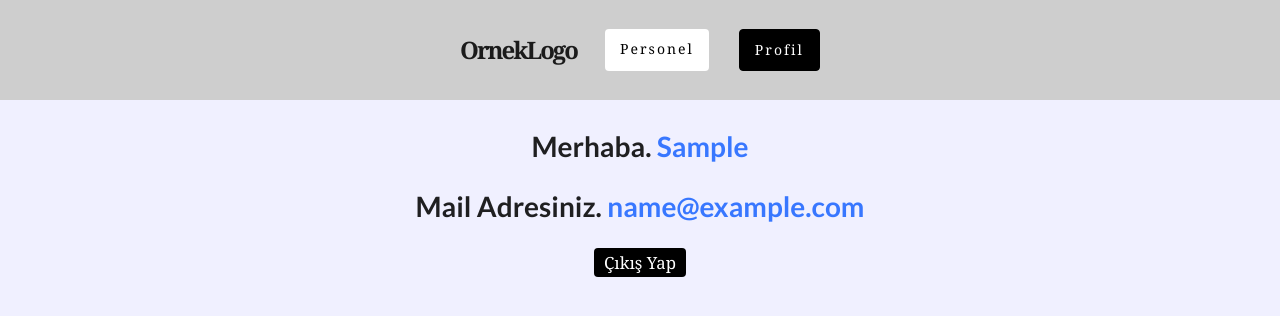
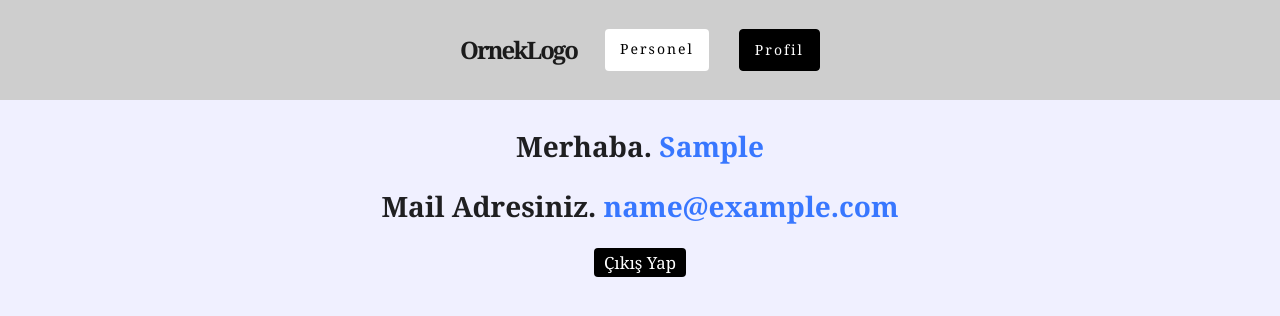
Before and after one commit to furkanpekercom/login-proje-kullanici-gorev, a React (Create React App) app: page /profil in a window 1280 px wide. Both pictures are taken after typing "Sample", "name@example.com", "Sample123" into the empty fields and a click on the button "Giriş". Shown: the top 316 px of the page. Built offline with nearby package versions, Linux system fonts and the light colour scheme.

Commit message:
Logout yazı tipi sorunu giderildi

```diff
--- a/src/Components/Logout.css
+++ b/src/Components/Logout.css
@@ -11,7 +11,12 @@
     padding: 2rem 0;
     display: block;
     text-align: center;
+    font-family: Cambria, Cochin, Georgia, Times, 'Times New Roman', serif;
 
+}
+
+.logout-sayfa > h1{
+    font-family: Cambria, Cochin, Georgia, Times, 'Times New Roman', serif;
 }
 
 .logout_btn{
```
